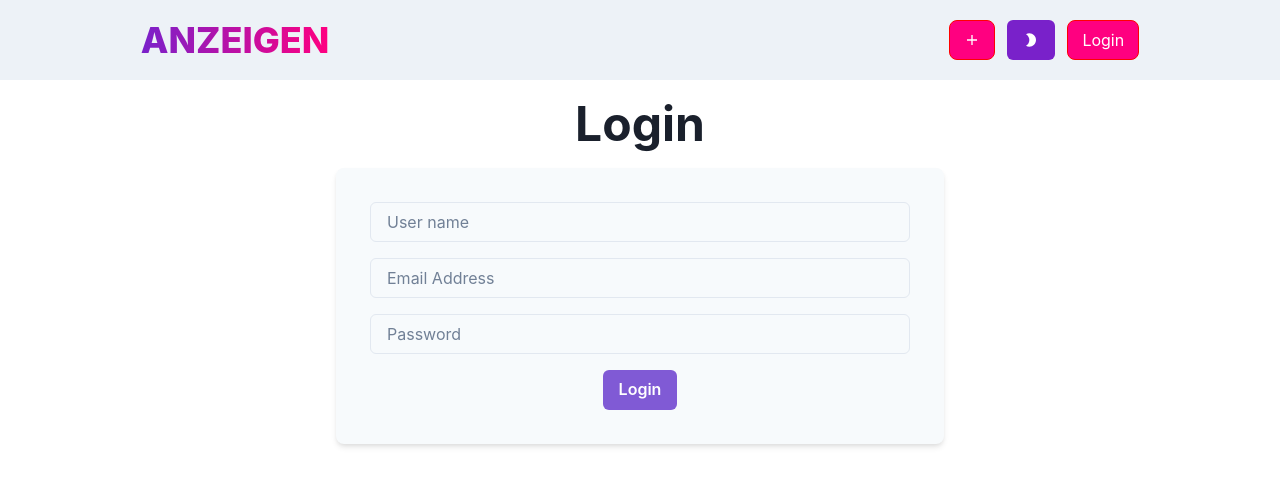
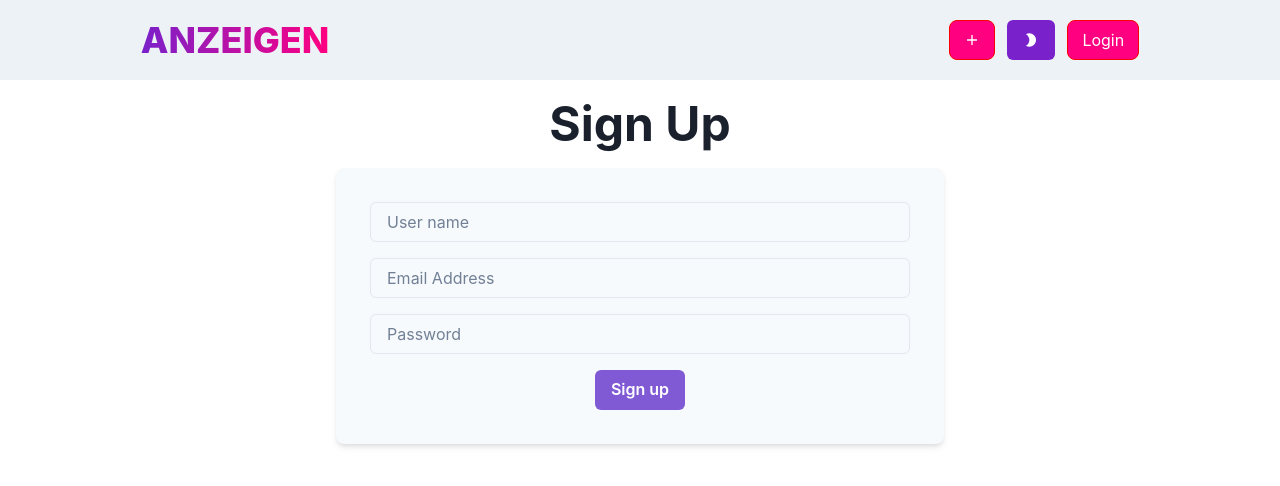
Before and after one commit to Nurlan-Bakenbaev/backendProducts, a Next.js app in the folder frontend/: page /login in a window 1280 px wide. Shown: the top 486 px of the page. Built offline with nearby package versions, Linux system fonts and the light colour scheme.

Commit message:
modified:   frontend/package-lock.json 	modified:   frontend/src/app/login/page.js 	modified:   frontend/src/app/redux/features/userSlice.js

```diff
--- a/frontend/src/app/login/page.js
+++ b/frontend/src/app/login/page.js
@@ -3,8 +3,10 @@ import {
   Box,
   Button,
   Container,
+  Flex,
   Heading,
   Input,
+  Text,
   useColorModeValue,
   VStack,
 } from "@chakra-ui/react";
@@ -19,12 +21,9 @@ const Login = () => {
   });
   const { user, loading, error } = useSelector((state) => state.user);
   const dispatch = useDispatch();
+  console.log(error);
   const handleChange = (e) => {
-    if (userData.email && userData.password) {
-      setUserData({ ...userData, [e.target.name]: e.target.value });
-    } else {
-      setError(true);
-    }
+    setUserData({ ...userData, [e.target.name]: e.target.value });
   };
   const handleLogin = (e) => {
     e.preventDefault();
@@ -34,7 +33,7 @@ const Login = () => {
   return (
     <Container maxW={"container.sm"}>
       <Heading as={"h2"} mb={"20px"} size={"2xl"} textAlign={"center"}>
-        Login
+        Sign Up
       </Heading>
       <Box
         w={"full"}
@@ -43,13 +42,11 @@ const Login = () => {
         rounded={"lg"}
         shadow={"md"}>
         <VStack padding={"10px"} spacing={4}>
-          <></>
           <Input
             placeholder="User name"
             name="name"
             value={userData.name}
             onChange={handleChange}
-            required
           />
           <Input
             type="email"
@@ -57,7 +54,6 @@ const Login = () => {
             name="email"
             value={userData.email}
             onChange={handleChange}
-            required
           />
           <Input
             type="password"
@@ -65,11 +61,20 @@ const Login = () => {
             name="password"
             value={userData.password}
             onChange={handleChange}
-            required
           />
-          <Button onClick={handleLogin} colorScheme="purple">
-            {loading ? "Loading..." : "Login"}
-          </Button>
+          {error && (
+            <Text color="red.500" fontSize="sm">
+              {error.message}
+            </Text>
+          )}
+          <Flex>
+            <Button
+              isLoading={error ? false : loading}
+              onClick={handleLogin}
+              colorScheme="purple">
+              Sign up
+            </Button>
+          </Flex>
         </VStack>
       </Box>
     </Container>
--- a/frontend/src/app/redux/features/userSlice.js
+++ b/frontend/src/app/redux/features/userSlice.js
@@ -35,7 +35,7 @@ const userSlice = createSlice({
       })
       .addCase(postUser.rejected, (state, action) => {
         state.loading = "failed";
-        state.error = action.payload;
+        state.error = action.payload || "Failed to sign up";
       });
   },
 });
```
Also changed, not shown: 1 other file (tests, documents, lock files or other folders).
